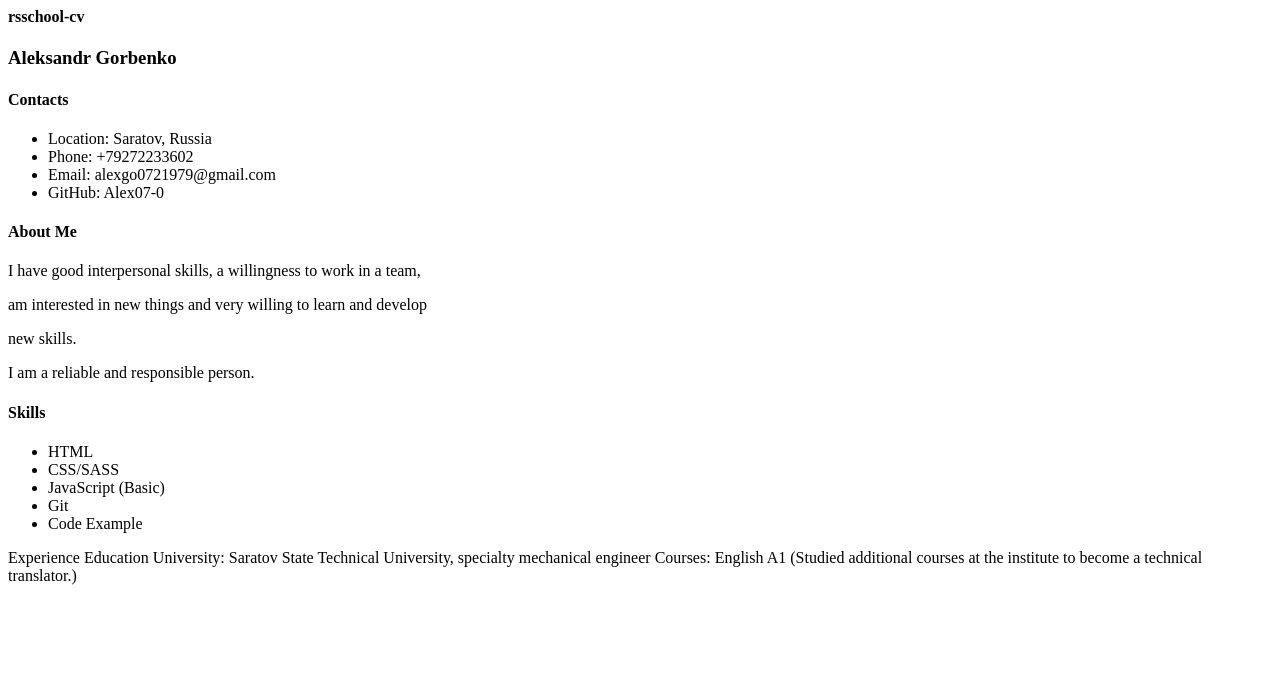
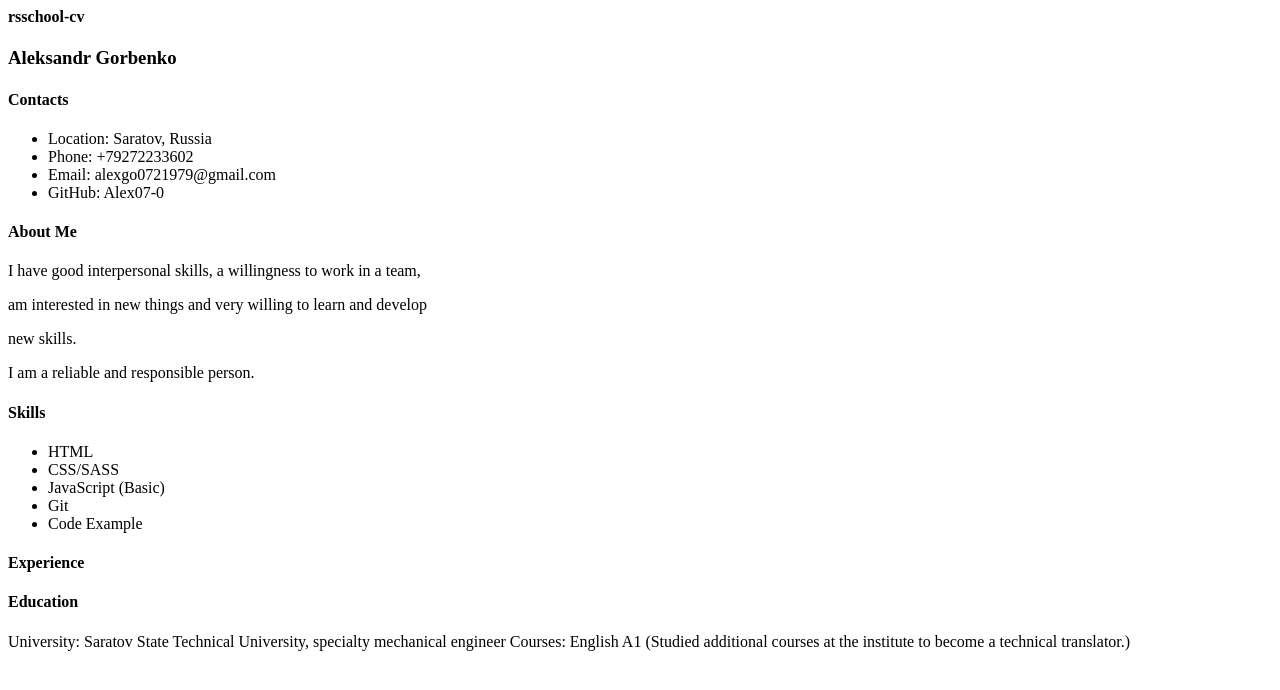
Before and after one commit to Alex07-0/rsschool-cv, a plain HTML site: page index.html in a window 1280 px wide. Drawn offline with Linux system fonts and the light colour scheme.

Commit message:
feat: new formating education in index.html

```diff
--- a/index.html
+++ b/index.html
@@ -25,8 +25,8 @@
        <li>Code Example</li>
 </ul>
 
-Experience
-Education
+<h4>Experience</h4>
+<h4>Education</h4>
 University: Saratov State Technical University, specialty mechanical engineer
 Courses:
 
```
